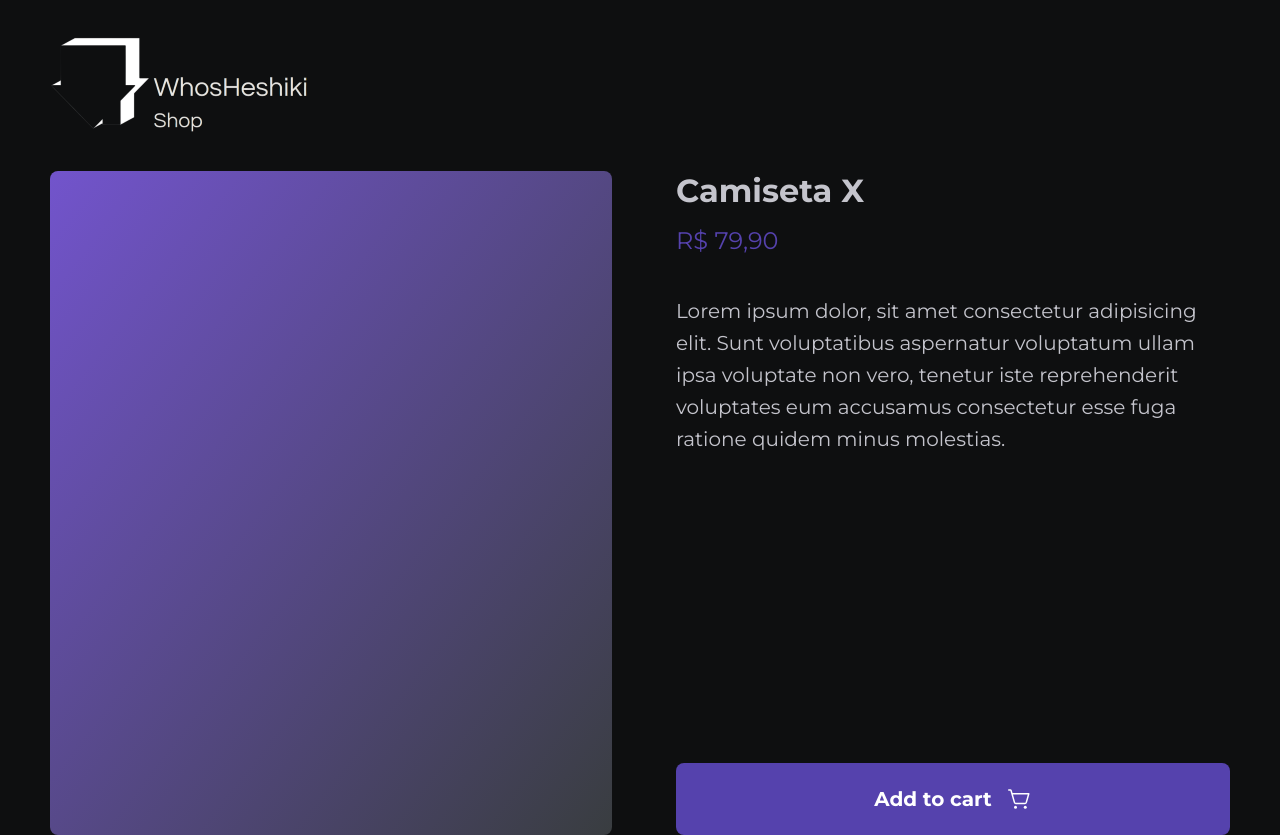
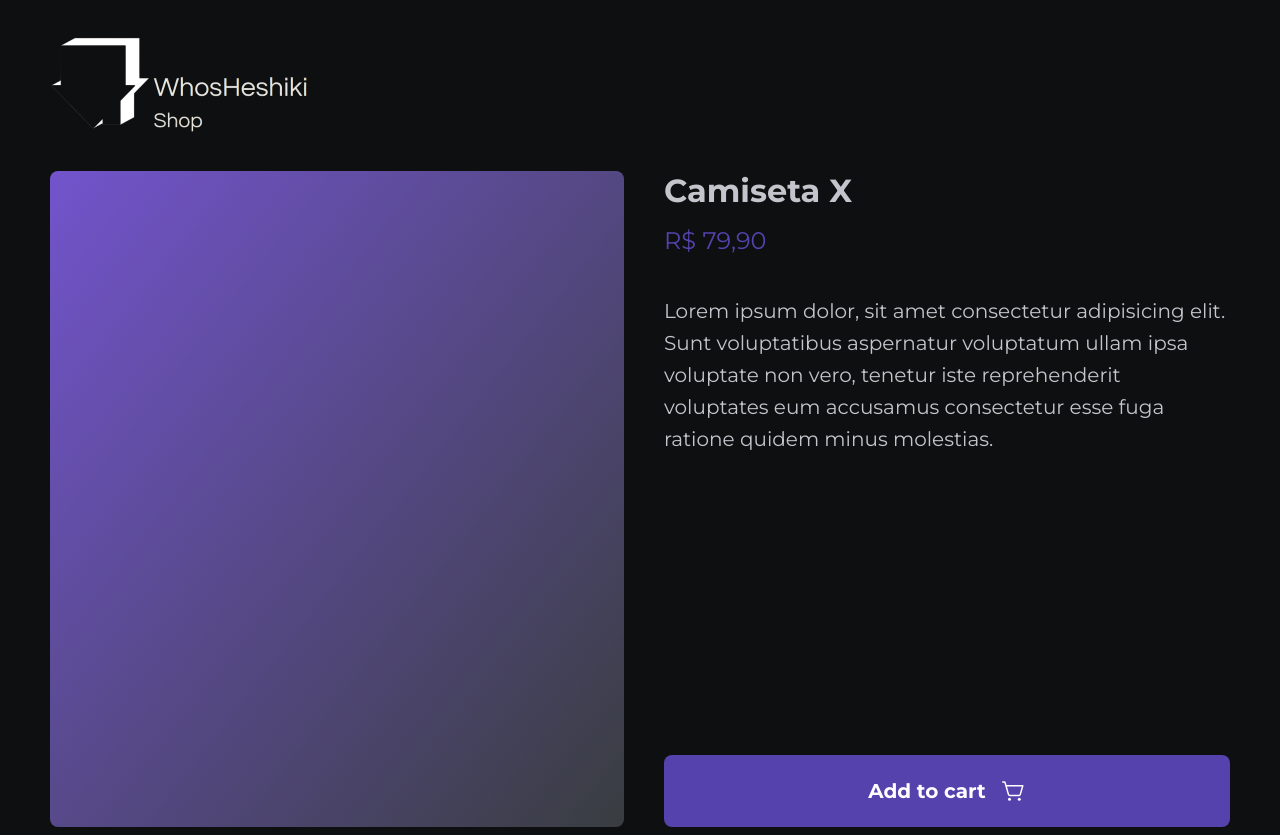
Before and after one commit to VS-Heshiki/whosheshiki-shop, a Next.js app: page /products/1 in a window 1280 px wide. Built offline with nearby package versions, Linux system fonts and the light colour scheme.

Commit message:
style: fix style of product page

```diff
--- a/src/styles/global.ts
+++ b/src/styles/global.ts
@@ -3,8 +3,7 @@ import { globalCss } from '@stitches/react'
 export const globalStyles = globalCss({
     '*': {
         margin: 0,
-        padding: 0,
-        boxSizing: '0.5rem'
+        padding: 0
     },
 
     body: {
--- a/src/styles/pages/products.ts
+++ b/src/styles/pages/products.ts
@@ -4,7 +4,7 @@ export const ProductContainer = styled('main', {
     display: 'grid',
     gridTemplateColumns: '1fr 1fr',
     alignItems: 'stretch',
-    gap: '4.5rem',
+    gap: '3rem',
 
     maxWidth: 1180,
     margin: '0 auto'
@@ -12,15 +12,15 @@ export const ProductContainer = styled('main', {
 
 export const ImageContainer = styled('div', {
     width: '100%',
-    maxWidth: 576,
-    height: 656,
+    maxWidth: 584,
+    height: 'calc(656px - 0.5rem)',
     padding: '0.25rem',
     background: 'linear-gradient(128deg, #7254cc 0%, #393d40 100%)',
     borderRadius: 8,
 
     display: 'flex',
     justifyContent: 'center',
-    alignContent: 'center',
+    alignItems: 'center',
 
     img: {
         objectFit: 'cover'
```
